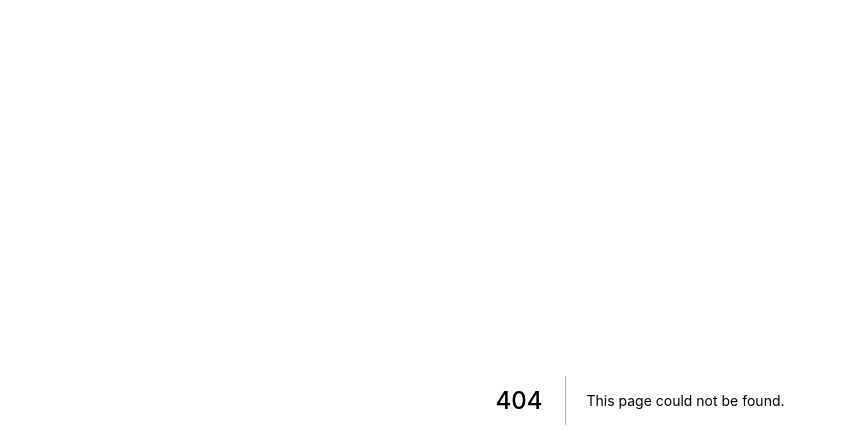
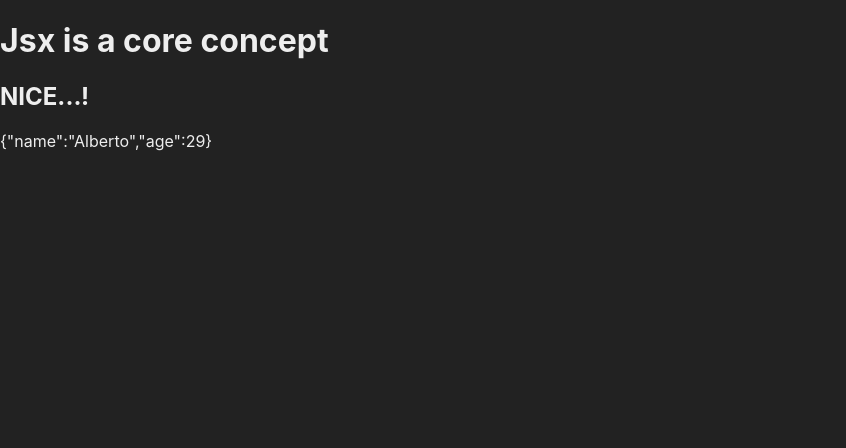
Before and after one commit to AlbertoParente/study-react-nextjs, a Next.js app: page /jsx in a window 1280 px wide. Before the commit this address had no page. Shown: the top 448 px of the page, without its empty margins (0-846 px from the left). Built offline with nearby package versions, Linux system fonts and the light colour scheme.

Commit message:
First component

```diff
--- a/src/pages/_app.jsx
+++ b/src/pages/_app.jsx
@@ -1,4 +1,5 @@
 import '../styles/globals.css'
+import '../styles/app.css'
 
 function MyApp({ Component, pageProps }) {
   return <Component {...pageProps} />
--- /dev/null
+++ b/src/pages/jsx.jsx
@@ -0,0 +1,17 @@
+export default function Jsx() {
+    const title = <h1>Jsx is a core concept</h1>
+
+    function subtitle() {
+        return <h2>{"Nice...!".toUpperCase()}</h2>
+    }
+
+    return (
+        <div>
+            {title}
+            {subtitle()}
+            <p>
+                {JSON.stringify({ name: 'Alberto', age: 29 })}
+            </p>
+        </div>
+    )
+}
--- /dev/null
+++ b/src/styles/app.css
@@ -0,0 +1,5 @@
+html,
+body {
+  background-color: #222;
+  color: #eee;
+}
--- a/src/styles/globals.css
+++ b/src/styles/globals.css
@@ -2,6 +2,8 @@ html,
 body {
   padding: 0;
   margin: 0;
+  background-color: #222;
+  color: #eee;
   font-family: -apple-system, BlinkMacSystemFont, Segoe UI, Roboto, Oxygen,
     Ubuntu, Cantarell, Fira Sans, Droid Sans, Helvetica Neue, sans-serif;
 }
```
Also changed, not shown: src/pages/index.jsx (+5 -67 lines).
